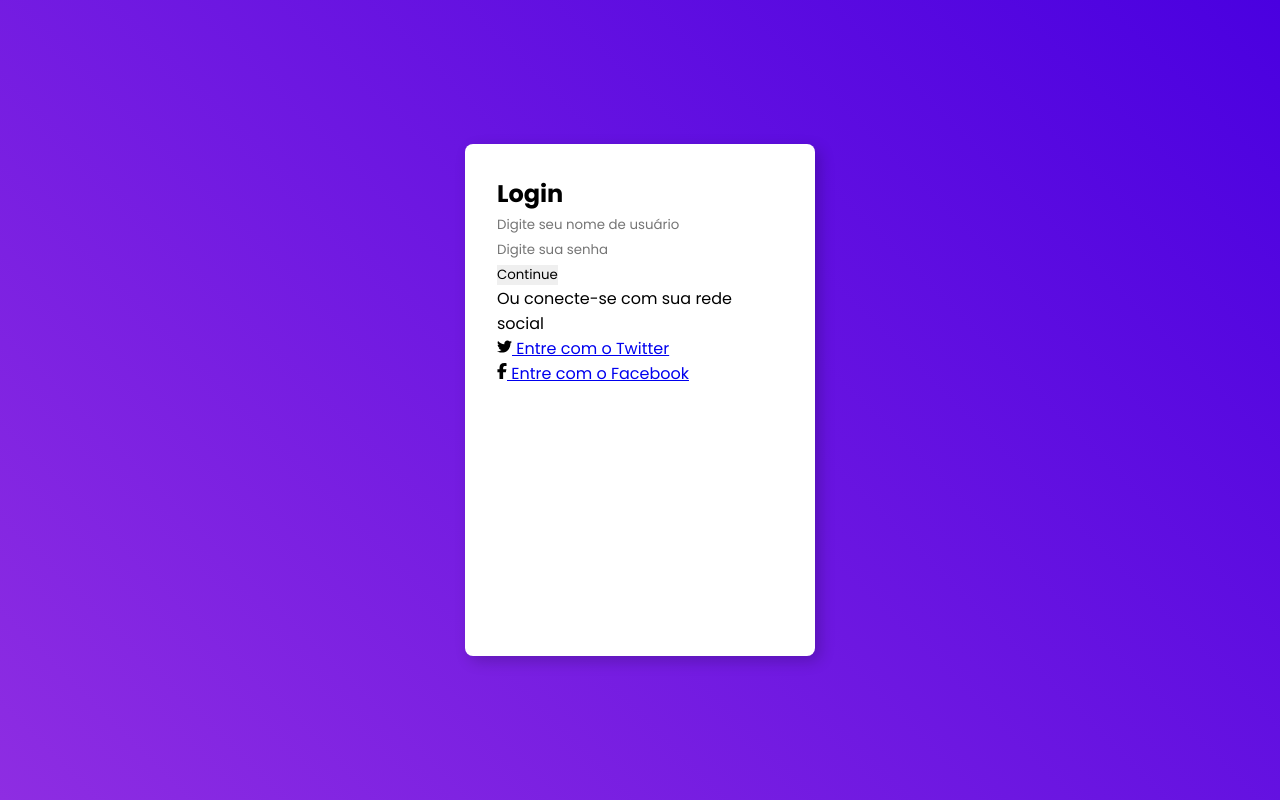
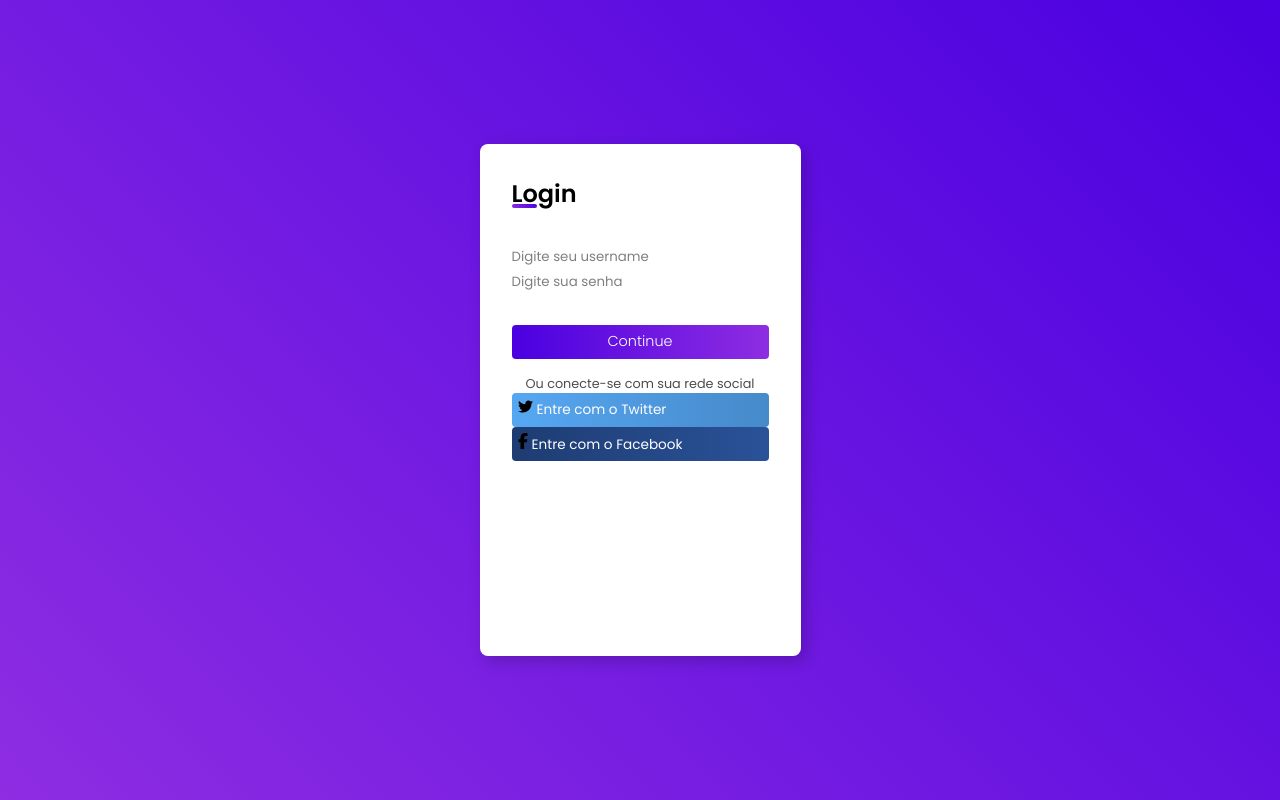
Before and after one commit to Larissadods/form.04, a plain HTML site: page index.html in a window 1280 px wide. Drawn offline with Linux system fonts and the light colour scheme.

Commit message:
Add files via upload

```diff
--- a/index.html
+++ b/index.html
@@ -11,7 +11,7 @@
         <h2> Login </h2>
         <form action="">
             <div class="input-field">
-                <input type="text" name="username" id="username" placeholder="Digite seu nome de usuário">
+                <input type="text" name="username" id="username" placeholder="Digite seu username">
                 <div class="underline"></div>
             </div>
 
--- a/style.css
+++ b/style.css
@@ -27,13 +27,88 @@ main.container {
     border-radius: 8px;
 }
 
+main h2 {
+    font-weight: 600;
+    margin-bottom: 2rem;
+    position: relative;
+}
+
+main h2::before {
+    content: '';
+    position: absolute;
+    height: 4px;
+    width: 25px;
+    bottom: 3px;
+    left: 0;
+    border-radius: 8px;
+    background: linear-gradient(45deg, #8e2de2, #4a00e0);
+}
+
+form {
+    display: flex;
+    flex-direction: column;
+}
+.input-field {
+    position: relative;
+}
+
+.input-field input::placeholder {
+    color: rgba(0, 0, 0, 0.5);
+}
+
+form input[type="submit"] {
+    margin-top: 2rem;
+    padding: 0.4rem;
+    background: linear-gradient(to left, #8e2de2, #4a00e0);
+    cursor: pointer;
+    color: white;
+    font-size: 0.9rem;
+    font-weight: 300;
+    border-radius: 4px;
+    transition: all 0.3s ease;
+}
+
+form input[type="submit"]:hover {
+    letter-spacing: 0.5px;
+    background: linear-gradient(to right, #8e2de2, #4a00e0);
+}
+
+.footer span {
+    display: flex;
+    flex-direction: column;
+    margin-top: 1rem;
+}
+
+.footer span {
+    color: rgba(0, 0, 0, 0.7);
+    font-size: 0.8rem;
+    text-align: center;
+}
+
+.footer .social-field {
+    padding: 0.4rem;
+    border-radius: 4px;
+    font-size: 0.85rem;
+    width: 100%;
+}
+
+.footer .social-field a {
+    text-decoration: none;
+    color: white;
+}
+
+.footer .social-field.twitter {
+    background: linear-gradient(to right, #56a7f2, #468aca);
+}
 
 .tt {
     width: 15px;
+}
 
+.footer .social-field.facebook {
+    background: linear-gradient(to right, #1e3c72, #2a5298);
 }
 
 .face {
     width: 10px;
-
 }
```
